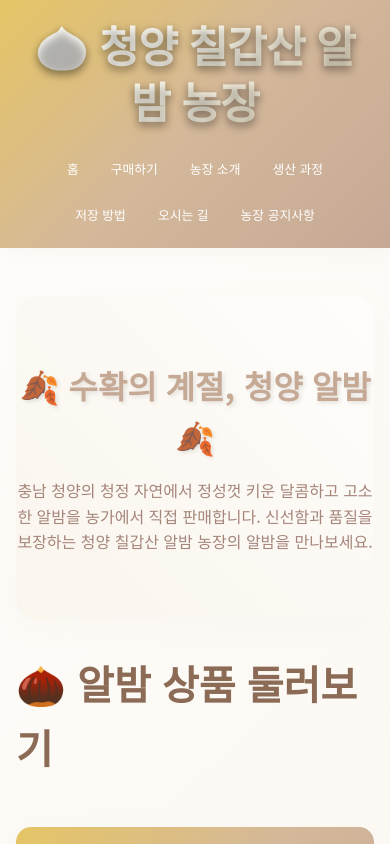
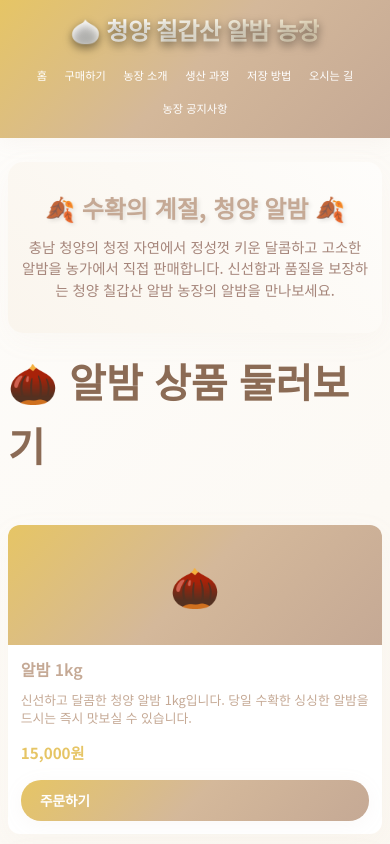
Before and after one commit to skellee80/albam, a Next.js app: page / in a window 390 px wide. Shown: the top 844 px of the page. Built offline with nearby package versions, Linux system fonts and the light colour scheme.

Commit message:
모바일 최적화 및 모달 스타일 개선: 반응형 디자인을 위한 CSS 추가 및 수정, 상품 편집 및 추가 모달의 스타일을 통합하여 코드 간소화. 구매 페이지 레이아웃 개선 및 폼 스타일 업데이트.

```diff
--- a/src/app/globals.css
+++ b/src/app/globals.css
@@ -371,44 +371,409 @@ body {
 }
 
 /* 반응형 디자인 */
+@media (max-width: 1024px) {
+  .header-content {
+    padding: 0 1.5rem;
+  }
+
+  .logo {
+    font-size: 2.2rem;
+  }
+
+  .nav {
+    gap: 1rem;
+  }
+
+  .nav-link {
+    font-size: 0.85rem;
+    padding: 0.45rem 0.7rem;
+  }
+
+  .container {
+    padding: 1.5rem;
+  }
+
+  .thumbnails-grid {
+    grid-template-columns: repeat(auto-fit, minmax(250px, 1fr));
+    gap: 1.5rem;
+  }
+}
+
 @media (max-width: 768px) {
   .header-content {
     flex-direction: column;
-    gap: 1rem;
+    gap: 0.8rem;
     padding: 0 1rem;
+    min-height: 80px;
+  }
+
+  .logo {
+    font-size: 1.8rem;
+    margin-bottom: 0.3rem;
+    line-height: 1.2;
   }
 
   .nav {
     flex-wrap: wrap;
     justify-content: center;
-    gap: 0.8rem;
+    gap: 0.5rem;
+    width: 100%;
   }
 
   .nav-link {
-    font-size: 0.8rem;
-    padding: 0.4rem 0.6rem;
+    font-size: 0.75rem;
+    padding: 0.35rem 0.5rem;
+    white-space: nowrap;
+  }
+
+  .hero {
+    padding: 2.5rem 1rem;
+    margin: 1rem 0;
   }
 
   .hero h1 {
-    font-size: 2rem;
+    font-size: 1.8rem;
+    line-height: 1.3;
+    margin-bottom: 0.8rem;
   }
 
   .hero p {
-    font-size: 1rem;
+    font-size: 0.95rem;
+    line-height: 1.5;
+    padding: 0 0.5rem;
   }
 
   .thumbnails-grid {
     grid-template-columns: 1fr;
     gap: 1rem;
+    margin: 2rem 0;
+  }
+
+  .thumbnail-card {
+    margin: 0 0.5rem;
+  }
+
+  .thumbnail-image {
+    height: 150px;
+    font-size: 3rem;
+  }
+
+  .thumbnail-content {
+    padding: 1rem;
+  }
+
+  .thumbnail-title {
+    font-size: 1.1rem;
+  }
+
+  .thumbnail-description {
+    font-size: 0.85rem;
+  }
+
+  .thumbnail-price {
+    font-size: 1rem;
   }
 
   .container {
-    padding: 1rem;
+    padding: 0.8rem;
+  }
+
+  .card {
+    padding: 1.5rem;
+    margin: 1.5rem 0;
+  }
+
+  .card h2 {
+    font-size: 1.5rem;
+  }
+
+  .card h3 {
+    font-size: 1.2rem;
+  }
+
+  .btn {
+    padding: 0.7rem 1.5rem;
+    font-size: 0.9rem;
+  }
+
+  .form-input {
+    padding: 0.7rem;
+    font-size: 0.9rem;
   }
 
   .password-form {
     flex-direction: column;
     align-items: stretch;
+    gap: 0.8rem;
+  }
+
+  .table {
+    font-size: 0.85rem;
+  }
+
+  .table th,
+  .table td {
+    padding: 0.7rem 0.5rem;
+  }
+
+  .footer {
+    padding: 2rem 0;
+  }
+
+  .footer-content {
+    padding: 0 1rem;
+  }
+
+  .footer h3 {
+    font-size: 1.3rem;
+  }
+
+  .footer p {
+    font-size: 0.9rem;
+  }
+}
+
+@media (max-width: 480px) {
+  .header-content {
+    padding: 0 0.8rem;
+    min-height: 70px;
+  }
+
+  .logo {
+    font-size: 1.5rem;
+    text-align: center;
+  }
+
+  .nav {
+    gap: 0.3rem;
+  }
+
+  .nav-link {
+    font-size: 0.7rem;
+    padding: 0.3rem 0.4rem;
+  }
+
+  .hero {
+    padding: 2rem 0.8rem;
+    border-radius: 15px;
+  }
+
+  .hero h1 {
+    font-size: 1.5rem;
+    line-height: 1.2;
+  }
+
+  .hero p {
+    font-size: 0.9rem;
+    padding: 0;
+  }
+
+  .thumbnail-card {
+    margin: 0;
+    border-radius: 12px;
+  }
+
+  .thumbnail-image {
+    height: 120px;
+    font-size: 2.5rem;
+  }
+
+  .thumbnail-content {
+    padding: 0.8rem;
+  }
+
+  .thumbnail-title {
+    font-size: 1rem;
+  }
+
+  .thumbnail-description {
+    font-size: 0.8rem;
+    line-height: 1.4;
+  }
+
+  .thumbnail-price {
+    font-size: 0.95rem;
+    margin-top: 0.8rem;
+  }
+
+  .container {
+    padding: 0.5rem;
+  }
+
+  .card {
+    padding: 1rem;
+    border-radius: 12px;
+  }
+
+  .card h2 {
+    font-size: 1.3rem;
+  }
+
+  .btn {
+    padding: 0.6rem 1.2rem;
+    font-size: 0.85rem;
+    border-radius: 20px;
+  }
+
+  .form-input {
+    padding: 0.6rem;
+    font-size: 0.85rem;
+    border-radius: 8px;
+  }
+
+  .form-textarea {
+    min-height: 100px;
+  }
+
+  .table {
+    font-size: 0.8rem;
+  }
+
+  .table th,
+  .table td {
+    padding: 0.5rem 0.3rem;
+  }
+
+  .admin-panel {
+    padding: 1.5rem;
+    border-radius: 12px;
+  }
+}
+
+/* 모바일 터치 최적화 */
+@media (hover: none) and (pointer: coarse) {
+  .btn:hover,
+  .nav-link:hover,
+  .thumbnail-card:hover {
+    transform: none;
+  }
+
+  .btn:active {
+    transform: scale(0.98);
+  }
+
+  .nav-link:active {
+    background: rgba(255, 255, 255, 0.3);
+  }
+
+  .thumbnail-card:active {
+    transform: scale(0.98);
+  }
+}
+
+/* 모달 기본 스타일 */
+.modal-overlay {
+  position: fixed;
+  top: 0;
+  left: 0;
+  right: 0;
+  bottom: 0;
+  background: rgba(0, 0, 0, 0.5);
+  display: flex;
+  align-items: center;
+  justify-content: center;
+  z-index: 1000;
+  padding: 2rem;
+}
+
+.modal-content {
+  width: 500px;
+  max-width: 90vw;
+  max-height: 80vh;
+  overflow: auto;
+  margin: 0;
+}
+
+/* 모달 모바일 최적화 */
+@media (max-width: 768px) {
+  .modal-overlay {
+    padding: 1rem;
+  }
+
+  .modal-content {
+    width: calc(100vw - 2rem);
+    max-width: none;
+    max-height: calc(100vh - 2rem);
+    margin: 0;
+  }
+}
+
+@media (max-width: 480px) {
+  .modal-overlay {
+    padding: 0.5rem;
+  }
+
+  .modal-content {
+    width: calc(100vw - 1rem);
+    max-height: calc(100vh - 1rem);
+    border-radius: 12px;
+  }
+}
+
+/* 스크롤바 모바일 최적화 */
+@media (max-width: 768px) {
+  ::-webkit-scrollbar {
+    width: 4px;
+  }
+
+  ::-webkit-scrollbar-track {
+    background: transparent;
+  }
+
+  ::-webkit-scrollbar-thumb {
+    background: var(--chestnut-light);
+    border-radius: 2px;
+  }
+}
+
+/* 텍스트 선택 방지 (모바일 터치 개선) */
+.nav-link,
+.btn,
+.thumbnail-card {
+  -webkit-tap-highlight-color: transparent;
+  -webkit-touch-callout: none;
+  -webkit-user-select: none;
+  -moz-user-select: none;
+  -ms-user-select: none;
+  user-select: none;
+}
+
+/* 구매 페이지 레이아웃 */
+.purchase-layout {
+  display: grid;
+  grid-template-columns: 1fr 1fr;
+  gap: 3rem;
+  align-items: start;
+}
+
+.form-row {
+  display: grid;
+  grid-template-columns: 1fr 1fr;
+  gap: 1rem;
+}
+
+/* 구매 페이지 모바일 최적화 */
+@media (max-width: 1024px) {
+  .purchase-layout {
+    gap: 2rem;
+  }
+}
+
+@media (max-width: 768px) {
+  .purchase-layout {
+    grid-template-columns: 1fr;
+    gap: 1.5rem;
+  }
+
+  .form-row {
+    grid-template-columns: 1fr;
+    gap: 0.8rem;
+  }
+}
+
+@media (max-width: 480px) {
+  .purchase-layout {
+    gap: 1rem;
   }
 }
 
--- a/src/app/page.tsx
+++ b/src/app/page.tsx
@@ -277,19 +277,8 @@ export default function Home() {
 
         {/* 상품 편집 모달 */}
         {(editingProduct && !showAddForm) && (
-          <div style={{
-            position: 'fixed',
-            top: 0,
-            left: 0,
-            right: 0,
-            bottom: 0,
-            background: 'rgba(0, 0, 0, 0.5)',
-            display: 'flex',
-            alignItems: 'center',
-            justifyContent: 'center',
-            zIndex: 1000
-          }}>
-            <div className="card" style={{width: '500px', margin: 0, maxHeight: '80vh', overflow: 'auto'}}>
+          <div className="modal-overlay">
+            <div className="card modal-content">
               <h2>✏️ 상품 수정</h2>
 
               <div className="form-group">
@@ -411,19 +400,8 @@ export default function Home() {
 
         {/* 상품 추가 모달 */}
         {(editingProduct && showAddForm) && (
-          <div style={{
-            position: 'fixed',
-            top: 0,
-            left: 0,
-            right: 0,
-            bottom: 0,
-            background: 'rgba(0, 0, 0, 0.5)',
-            display: 'flex',
-            alignItems: 'center',
-            justifyContent: 'center',
-            zIndex: 1000
-          }}>
-            <div className="card" style={{width: '500px', margin: 0, maxHeight: '80vh', overflow: 'auto'}}>
+          <div className="modal-overlay">
+            <div className="card modal-content">
               <h2>➕ 새 상품 추가</h2>
 
               <div className="form-group">
--- a/src/app/purchase/page.tsx
+++ b/src/app/purchase/page.tsx
@@ -444,7 +444,7 @@ export default function Purchase() {
           🛒 알밤 주문하기
         </h1>
 
-        <div style={{display: 'grid', gridTemplateColumns: '1fr 1fr', gap: '3rem', alignItems: 'start'}}>
+        <div className="purchase-layout">
           {/* 주문 폼 */}
           <div className="card">
             <h2>주문 정보 입력</h2>
@@ -499,7 +499,7 @@ export default function Purchase() {
                   👤 주문자 정보
                 </h3>
 
-                <div style={{display: 'grid', gridTemplateColumns: '1fr 1fr', gap: '1rem'}}>
+                <div className="form-row">
                   <div className="form-group" style={{margin: 0}}>
                     <label className="form-label">주문자 이름 *</label>
                     <input
@@ -582,7 +582,7 @@ export default function Purchase() {
                   </label>
                 </div>
 
-                <div style={{display: 'grid', gridTemplateColumns: '1fr 1fr', gap: '1rem'}}>
+                <div className="form-row">
                   <div className="form-group" style={{margin: 0}}>
                     <label className="form-label">수취인 이름 *</label>
                     <input
```
